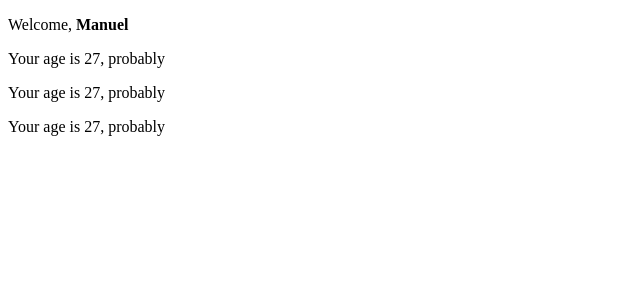
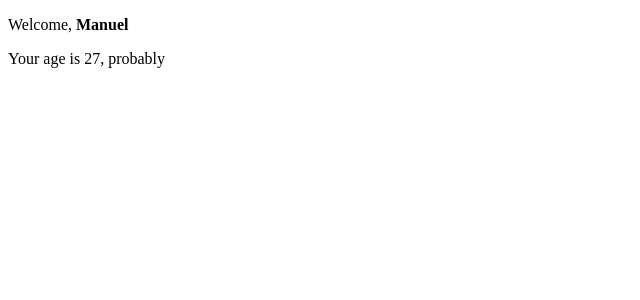
Before and after one commit to LuisTM98/EJERCICIOS-DEVELHOPE, a React (Vite) app in the folder React/: page / in a window 1280 px wide. Shown: the top 300 px of the page, without its empty margins (0-640 px from the left). Built offline with nearby package versions, Linux system fonts and the light colour scheme.

Commit message:
terminado ejercicio conditional 2

```diff
--- a/React/src/ConditionalWelcome.jsx
+++ b/React/src/ConditionalWelcome.jsx
@@ -5,9 +5,12 @@ export function WelcomeCond({name, age}){
         <div>
             <p>Welcome, <strong>{name}</strong></p>
             {(age>=18) && <AgeFunc years={age} />}
-            {age && <AgeFunc years={age}/>}
-            {(age>=18) && (age<65) && <AgeFunc years={age}/>}
-            {(age>=18) && (age<65) && name === 'John' && <AgeFunc years={age}/>}
+            {/* {age && <AgeFunc years={age}/>} */}
+            {/* {(age>=18) && (age<65) && <AgeFunc years={age}/>} */}
+            {/* {(age>=18) && (age<65) && name === 'John' && <AgeFunc years={age}/>} */}
+            {(age<18) && <p>You are very young!</p>}
         </div>
     )
 }
+
+//Now it has the conditional with less than 18 years
```
